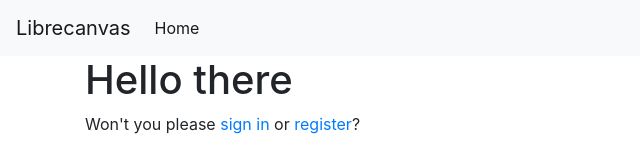
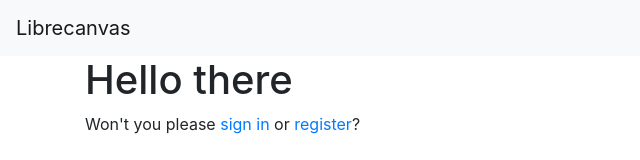
Before and after one commit to Strattonshrugged/librecanvas, an Angular app: page / in a window 1280 px wide. Shown: the top 160 px of the page, without its empty margins (0-640 px from the left). Built offline with nearby package versions, Linux system fonts and the light colour scheme.

Commit message:
removed Home from navbar, login reroutes to courses

```diff
--- a/src/app/app.component.html
+++ b/src/app/app.component.html
@@ -6,12 +6,12 @@
 
   <div class="collapse navbar-collapse" id="navbarSupportedContent">
     <ul class="navbar-nav mr-auto">
-      <li routerLinkActive="active" [routerLinkActiveOptions]="{exact: true}"><a class="nav-link" routerLink="/">Home <span class="sr-only">(current)</span></a></li>
+      <!--<li routerLinkActive="active" [routerLinkActiveOptions]="{exact: true}"><a class="nav-link" routerLink="/">Home <span class="sr-only">(current)</span></a></li>-->
       <li routerLinkActive="active" *ngIf="auth.isLoggedIn()"><a class="nav-link" routerLink="/profile">Profile</a></li>
       <li routerLinkActive="active" *ngIf="auth.isLoggedIn()"><a class="nav-link" routerLink="/courses">Courses</a></li>
       <li routerLinkActive="active" *ngIf="isAdmin"><a class="nav-link" routerLink="/admin">Users</a></li>
     </ul>
-    <button *ngIf="!auth.isLoggedIn()" class="btn btn-primary hidden" type="button" routerLink="/login">Login</button>
+    <!--<button *ngIf="!auth.isLoggedIn()" class="btn btn-primary hidden" type="button" routerLink="/login">Login</button>-->
     <button *ngIf="auth.isLoggedIn()" class="btn btn-primary" type="button" (click)="logout()">Logout</button>
   </div>
 </nav>
--- a/src/app/components/login/login.component.ts
+++ b/src/app/components/login/login.component.ts
@@ -48,8 +48,8 @@ export class LoginComponent implements OnInit {
     };
 
     this.auth.login(credentials).subscribe(() => {
-      //this.router.navigateByUrl('/profile');
-      this.router.navigate([this.returnUrl]);
+      //default on-login go to courses
+      this.router.navigate([this.returnUrl + '/courses']);
     }, (err) => {
       this.error = err.error.message;
       console.error(err);
```
